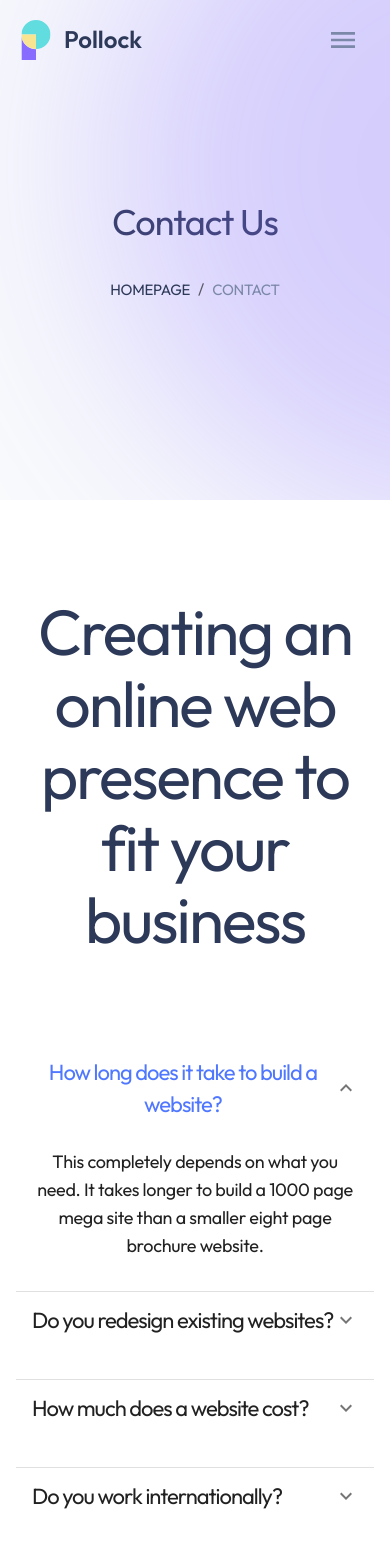
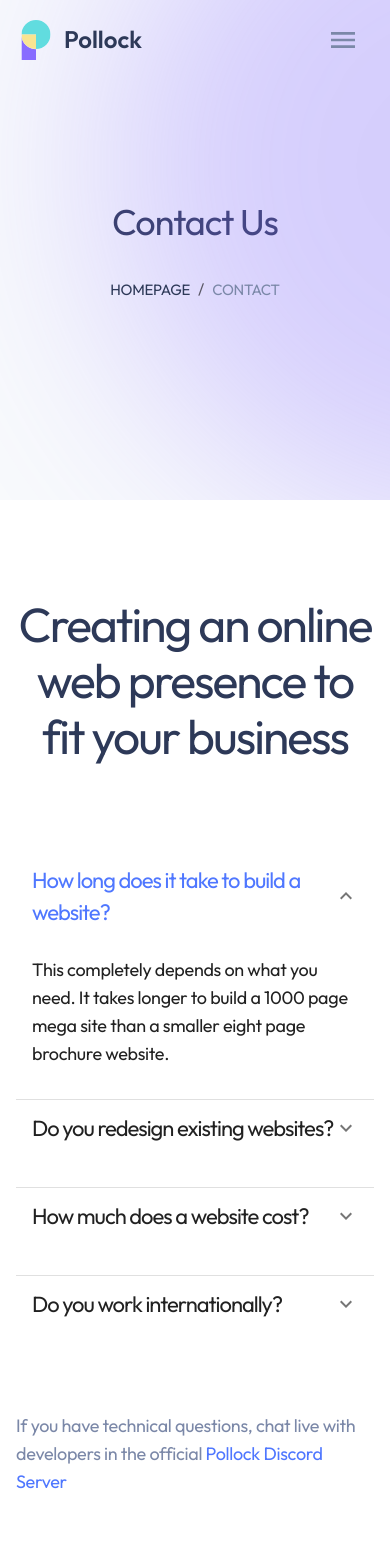
Before and after one commit to quochientn/pollock-agency, a React (Vite) app: page /contact in a window 390 px wide. Shown: the top 1568 px of the page. Built offline with nearby package versions, Linux system fonts and the light colour scheme.

Commit message:
add responsive layout on contact page

```diff
--- a/src/pages/Contact.jsx
+++ b/src/pages/Contact.jsx
@@ -1,5 +1,5 @@
-import CTA from "../ui/CTA";
-import FAQ from "../ui/FAQ";
+import Cta from "../ui/Cta";
+import Faq from "../ui/Faq";
 import FormContact from "../ui/FormContact";
 import Testimonials from "../ui/Testimonials";
 import TopBanner from "../ui/TopBanner";
@@ -8,8 +8,8 @@ function Contact() {
   return (
     <>
       <TopBanner title="Contact us" page="Contact" />
-      <FAQ />
-      <CTA
+      <Faq />
+      <Cta
         title="We've helped brands of all kinds and businesses of every size grow their online revenue"
         subTitle="Are you ready to start your project? Contact us today and get started!"
         buttonText="get started"
--- a/src/ui/CTA.jsx
+++ b/src/ui/CTA.jsx
@@ -1,6 +1,9 @@
+import { useTheme } from "@emotion/react";
 import { Box, Button, Container, SvgIcon, Typography } from "@mui/material";
 
-function CTA({ title, subTitle, buttonText }) {
+function Cta({ title, subTitle, buttonText }) {
+  const theme = useTheme();
+
   return (
     <Box
       component="section"
@@ -43,6 +46,9 @@ function CTA({ title, subTitle, buttonText }) {
           position: "absolute",
           bottom: 0,
           right: 0,
+          [theme.breakpoints.down("md")]: {
+            display: "none",
+          },
         }}
       >
         <svg xmlns="http://www.w3.org/2000/svg" fill="none">
@@ -81,4 +87,4 @@ function CTA({ title, subTitle, buttonText }) {
   );
 }
 
-export default CTA;
+export default Cta;
--- a/src/ui/FAQ.jsx
+++ b/src/ui/FAQ.jsx
@@ -33,30 +33,29 @@ const questions = [
   },
 ];
 
-function FAQ() {
+function Faq() {
   const [expanded, setExpanded] = useState("question1");
 
   const handleChange = function (panel) {
     return function (e, isExpanded) {
-      console.log(isExpanded);
       setExpanded(isExpanded ? panel : "");
     };
   };
 
   return (
     <Container maxWidth="lg" component="section" sx={{ py: "6rem" }}>
-      <Box
-        display="flex"
-        flexDirection="column"
-        alignItems="center"
-        gap={6}
-        textAlign="center"
-      >
+      <Box display="flex" flexDirection="column" alignItems="center" gap={6}>
         <Typography
-          variant="display2"
           color="pollockText.heading"
           component="h2"
+          textAlign="center"
           mb={4}
+          sx={{
+            typography: {
+              md: "display2",
+              xs: "display3",
+            },
+          }}
         >
           Creating an online web presence to fit your business
         </Typography>
@@ -105,4 +104,4 @@ function FAQ() {
   );
 }
 
-export default FAQ;
+export default Faq;
--- a/src/ui/FormContact.jsx
+++ b/src/ui/FormContact.jsx
@@ -32,7 +32,12 @@ function FormContact() {
           purpose and place
         </Typography>
 
-        <Box display="flex" gap={10} mt={6}>
+        <Box
+          display="flex"
+          flexDirection={{ md: "row", xs: "column" }}
+          gap={10}
+          mt={6}
+        >
           <Grid
             container
             rowSpacing={3}
@@ -43,7 +48,7 @@ function FormContact() {
               borderRadius: "10px",
             }}
           >
-            <Grid md={12}>
+            <Grid xs={12}>
               <Typography
                 variant="headline4"
                 color="pollockText.heading"
@@ -53,7 +58,7 @@ function FormContact() {
                 Write a comment
               </Typography>
             </Grid>
-            <Grid md={6}>
+            <Grid xs={12} sm={6}>
               <TextField
                 id="name"
                 label="Name"
@@ -64,7 +69,7 @@ function FormContact() {
                 sx={{ backgroundColor: "var(--color-background-white)" }}
               />
             </Grid>
-            <Grid md={6}>
+            <Grid xs={12} sm={6}>
               <TextField
                 id="email"
                 label="Email"
@@ -75,7 +80,7 @@ function FormContact() {
                 sx={{ backgroundColor: "var(--color-background-white)" }}
               />
             </Grid>
-            <Grid md={6}>
+            <Grid xs={12} sm={6}>
               <TextField
                 id="company"
                 label="Company"
@@ -85,7 +90,7 @@ function FormContact() {
                 sx={{ backgroundColor: "var(--color-background-white)" }}
               />
             </Grid>
-            <Grid md={6}>
+            <Grid xs={12} sm={6}>
               <TextField
                 id="phone"
                 label="Phone"
@@ -95,7 +100,7 @@ function FormContact() {
                 sx={{ backgroundColor: "var(--color-background-white)" }}
               />
             </Grid>
-            <Grid md={12}>
+            <Grid xs={12}>
               <TextField
                 id="comment"
                 label="Comment"
@@ -108,7 +113,7 @@ function FormContact() {
                 sx={{ backgroundColor: "var(--color-background-white)" }}
               />
             </Grid>
-            <Grid md={12} textAlign="right">
+            <Grid xs={12} textAlign="right">
               <TextField
                 type="submit"
                 value="submit"
--- a/src/ui/PricingOptions.jsx
+++ b/src/ui/PricingOptions.jsx
@@ -75,6 +75,7 @@ function PricingOptions({ annualPrice }) {
     >
       {options.map((option) => (
         <Card
+          key={option.name}
           variant="outlined"
           sx={{
             borderRadius: "1.25rem",
@@ -120,8 +121,8 @@ function PricingOptions({ annualPrice }) {
               </Typography>
 
               <StyledListOptionFeatures>
-                {option.features.map((feature) => (
-                  <li>
+                {option.features.map((feature, i) => (
+                  <li key={i}>
                     <Box display="flex" alignItems="center" gap={1}>
                       <CheckCircleOutline
                         sx={{ color: "pollockAction.blue" }}
```
